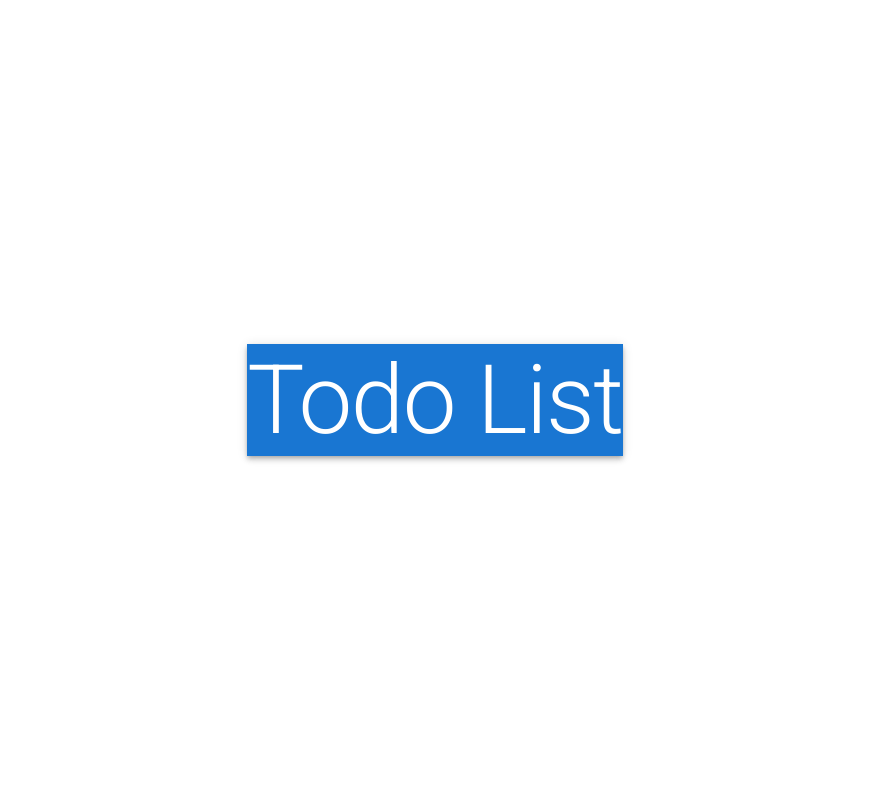
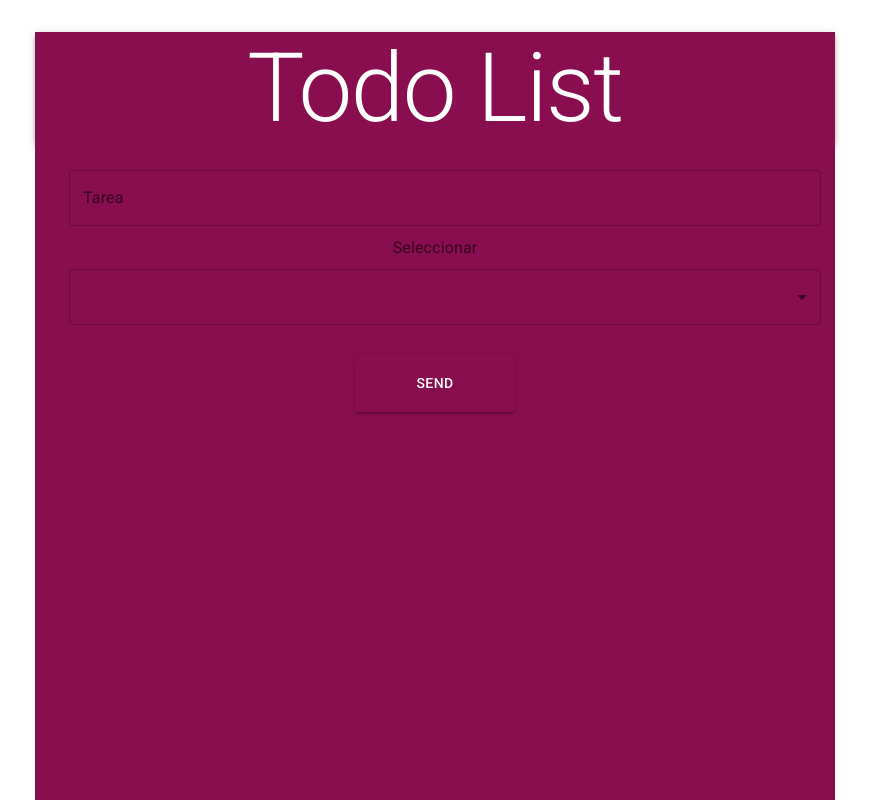
Before and after one commit to SofiaDeAlessandre/tp-todoList, a React (Vite) app: page / in a window 1280 px wide. Shown: the top 800 px of the page, without its empty margins (205-1074 px from the left). Built offline with nearby package versions, Linux system fonts and the light colour scheme.

Commit message:
add structure for main container

```diff
--- a/src/App.jsx
+++ b/src/App.jsx
@@ -1,12 +1,13 @@
 import './App.css'
 import Header from './components/Header'
-
+import Cont from './components/Cont'
 
 function App() {
 
   return (
     <>
     <Header />
+    <Cont />
     </>
   )
 }
--- /dev/null
+++ b/src/components/Cont.jsx
@@ -0,0 +1,43 @@
+import Container from '@mui/material/Container'
+import TextField from '@mui/material/TextField';
+import InputLabel from '@mui/material/InputLabel';
+import MenuItem from '@mui/material/MenuItem';
+import Select from '@mui/material/Select';
+//import Box from '@mui/material/Box';
+//import FormControl from '@mui/material/FormControl';
+import * as React from 'react';
+import Button from '@mui/material/Button';
+
+export default function Cont () {
+    const [seleccion, setSeleccion] = React.useState('');
+
+    const handleChange = (event) => {
+      setSeleccion(event.target.value);
+    };
+    return (
+        <Container sx={{ backgroundColor: "#880e4f", height: "100vh", width: "100vh", padding: "16px" }}>
+      <TextField fullWidth id="outlined-basic" label="Tarea" variant="outlined" sx={{margin: "10px"}} />
+      {/* <Box sx={{ minWidth: 120 }}>*/}
+      {/* <FormControl fullWidth >*/}
+
+        <InputLabel id="demo-simple-select-label">Seleccionar</InputLabel>
+        <Select fullWidth  sx={{ minWidth: 120, margin: "10px" }}
+          labelId="demo-simple-select-label"
+          id="demo-simple-select"
+          value={seleccion}
+          label="Seleccion"
+          onChange={handleChange}
+        >
+          <MenuItem value={1}>Todas</MenuItem>
+          <MenuItem value={2}>Completas</MenuItem>
+          <MenuItem value={3}>Incompletas</MenuItem>
+        </Select>
+     {/*</FormControl> */}
+    {/* </Box>*/}
+
+      <Button variant="contained"sx={{ backgroundColor: "#880e4f", width: "20vh", padding: "16px", margin: "20px"}} >Send</Button>
+
+        </Container>
+
+    )
+}
--- a/src/components/Header.jsx
+++ b/src/components/Header.jsx
@@ -5,7 +5,7 @@ import Typography from '@mui/material/Typography';
 
 export default function Header () {
     return (
-      <AppBar position="static">
+      <AppBar position="static" sx={{backgroundColor: "#880e4f"}}>
           <Typography variant="h1" color="inherit" component="div">
             Todo List
           </Typography>
```
